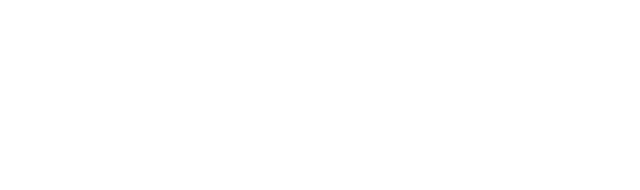
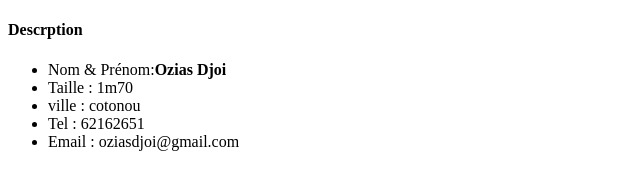
Before and after one commit to ozias11/git-mon-cv, a plain HTML site: page index.html in a window 1280 px wide. Shown: the whole page, without its empty margins (0-640 px from the left). Drawn offline with Linux system fonts and the light colour scheme.

Commit message:
mise en place de la place de la description

```diff
--- a/index.html
+++ b/index.html
@@ -7,6 +7,25 @@
     <title>Document</title>
 </head>
 <body>
-
+    <h4>Descrption</h4>
+    <p>
+        <ul>
+            <li>
+                Nom & Prénom:<strong>Ozias Djoi</strong>
+            </li>
+            <li>
+                Taille : 1m70
+            </li>
+            <li>
+                ville : cotonou
+            </li>
+            <li>
+                Tel : 62162651
+            </li>
+            <li>
+                Email : oziasdjoi@gmail.com
+            </li>
+        </ul>
+    </p>
 </body>
 </html>
```
